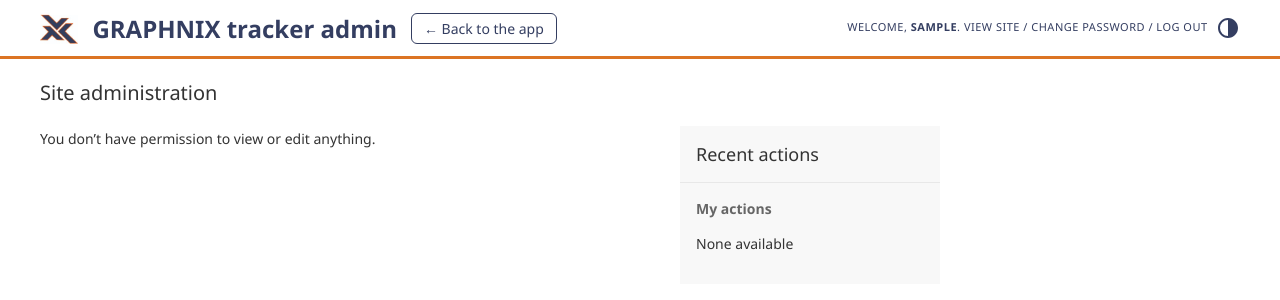
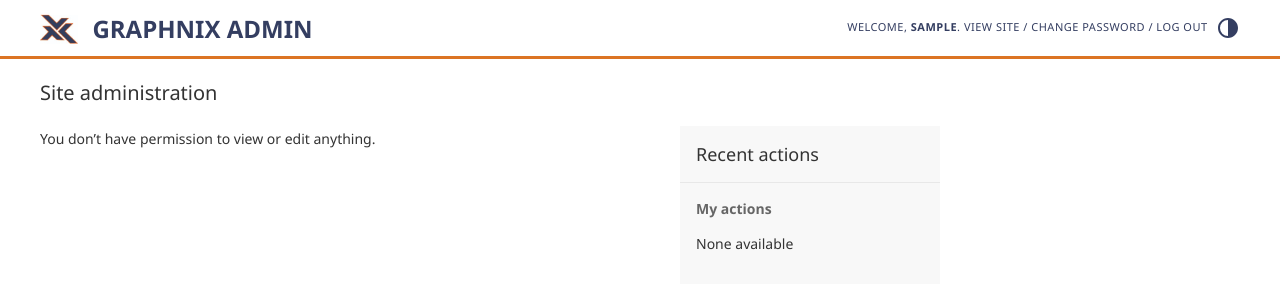
Before and after one commit to Graphnix-com/graphnix-prod-tool, a Django app: page /admin/ in a window 1280 px wide. Shown: the top 300 px of the page. Run offline with Django 5.2, Linux system fonts and the light colour scheme; the visitor is signed in with stand-in values (Sample User, id 1); data comes from the database, SQL or seed files in the repository; data that the repository does not hold is empty; parts of the project's set-up code (start-up, migrations or seed data) failed here and were passed over.

Commit message:
Admin header: GRAPHNIX ADMIN, no back-to-app button
The logo in the admin header still links back to the app.

Co-Authored-By: Claude Opus 5.5 <noreply@anthropic.com>
Claude-Session: https://claude.ai/code/session_01KJCQrHNk8bhYNAFhE6hqwW

```diff
--- a/config/urls.py
+++ b/config/urls.py
@@ -4,7 +4,7 @@ from django.urls import include, path
 from apps.accounts import views as account_views
 from apps.jobs import views as job_views
 
-admin.site.site_header = "GRAPHNIX tracker admin"
+admin.site.site_header = "GRAPHNIX ADMIN"
 admin.site.site_title = "GRAPHNIX tracker"
 
 urlpatterns = [
--- a/templates/admin/base_site.html
+++ b/templates/admin/base_site.html
@@ -26,16 +26,12 @@
   #branding .brand img { display: block; height: 36px; width: auto; }
   #site-name { margin: 0; }
   #site-name a:link, #site-name a:visited { color: #343e61; font-weight: 600; }
-  #branding a.back-to-app { font-size: 0.875rem; padding: 5px 12px; border-radius: 6px;
-    border: 1px solid #343e61; color: #343e61; text-decoration: none; }
-  #branding a.back-to-app:hover { background: #343e61; color: #fff; }
 </style>
 {% endblock %}
 
 {% block branding %}
 <a href="{% url 'home' %}" class="brand"><img src="{% static 'core/logo.png' %}" alt="GRAPHNIX home" width="38" height="36"></a>
 <div id="site-name"><a href="{% url 'admin:index' %}">{{ site_header|default:_('Django administration') }}</a></div>
-<a href="{% url 'home' %}" class="back-to-app">← Back to the app</a>
 {% if user.is_anonymous %}
   {% include "admin/color_theme_toggle.html" %}
 {% endif %}
```
Also changed, not shown: tests/test_branding.py (+2 -2 lines).
